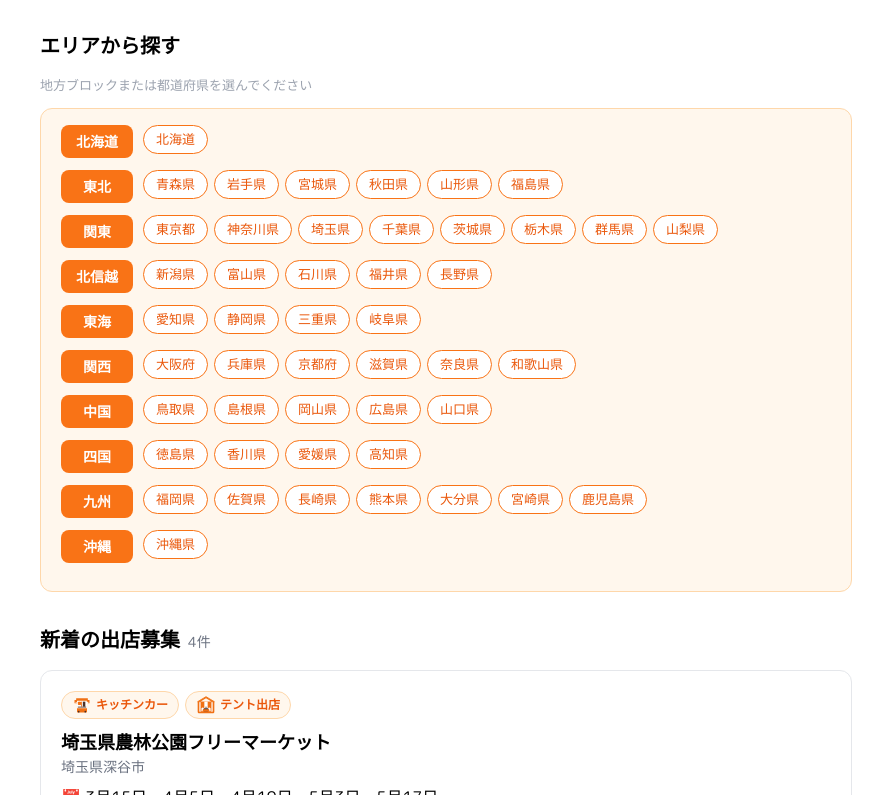
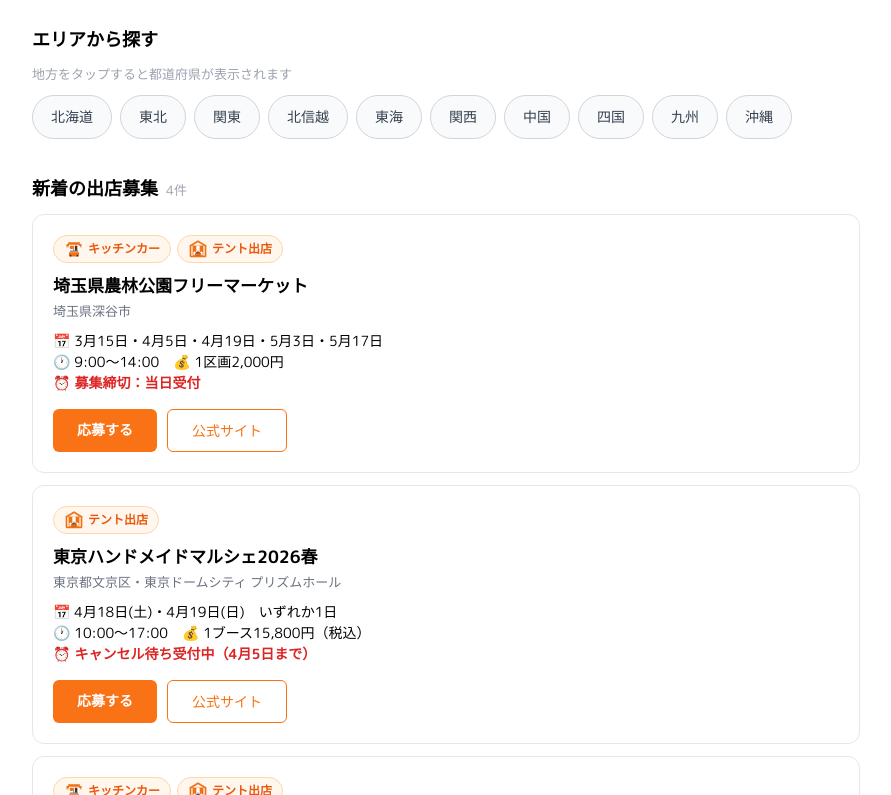
Before and after one commit to kyykkabc-hash/kitchen-car-hub, a Next.js app: page / in a window 1280 px wide. Shown: the part 525-1320 px from the top of the page, without its empty margins (194-1085 px from the left). Built offline with nearby package versions, Linux system fonts and the light colour scheme.

Commit message:
エリア選択UI改善・検索ラベル表示追加

```diff
--- a/app/EventFilter.tsx
+++ b/app/EventFilter.tsx
@@ -24,6 +24,7 @@ const EVENTS: {
   dates: string;
   detail: string;
   deadline: string;
+  application_deadline?: string;
   applyUrl: string;
   siteUrl: string;
   vendor_type: VendorType;
@@ -46,6 +47,7 @@ const EVENTS: {
     dates: "📅 4月18日(土)・4月19日(日)　いずれか1日",
     detail: "🕐 10:00〜17:00　💰 1ブース15,800円（税込）",
     deadline: "⏰ キャンセル待ち受付中（4月5日まで）",
+    application_deadline: "2026-04-05",
     applyUrl: "https://tokyo.handmade-marche.jp/entry/",
     siteUrl: "https://tokyo.handmade-marche.jp/",
     vendor_type: "tent",
@@ -68,6 +70,7 @@ const EVENTS: {
     dates: "📅 毎週土曜日　10:00〜14:00",
     detail: "💰 売上歩合制：食品12%・雑貨15%（最低3,000円）",
     deadline: "⏰ 毎月2か月先分を一斉募集（2〜3週間で締切）",
+    application_deadline: "2026-03-20",
     applyUrl: "https://marche.nougyou.tv/entry/",
     siteUrl: "https://marche.nougyou.tv/",
     vendor_type: "kitchen_car",
@@ -93,113 +96,152 @@ function VendorIcons({ type }: { type: VendorType }) {
   );
 }
 
+function EventCard({ e, urgent = false }: { e: typeof EVENTS[0]; urgent?: boolean }) {
+  return (
+    <div style={{
+      border: urgent ? "2px solid #dc2626" : "1px solid #e5e7eb",
+      borderRadius: "12px",
+      padding: "20px",
+      background: urgent ? "#fff5f5" : "#fff",
+    }}>
+      <VendorIcons type={e.vendor_type} />
+      <h3 style={{ fontSize: "17px", fontWeight: "bold", marginBottom: "4px" }}>{e.title}</h3>
+      <p style={{ color: "#6b7280", fontSize: "13px" }}>{e.location}</p>
+      <p style={{ marginTop: "8px", fontSize: "14px" }}>{e.dates}</p>
+      <p style={{ fontSize: "14px" }}>{e.detail}</p>
+      <p style={{ color: "#dc2626", fontWeight: "bold", fontSize: "14px" }}>{e.deadline}</p>
+      <div style={{ marginTop: "16px", display: "flex", gap: "10px", flexWrap: "wrap" }}>
+        <a href={e.applyUrl} target="_blank" style={{ background: urgent ? "#dc2626" : "#F97316", color: "#fff", padding: "10px 24px", borderRadius: "6px", textDecoration: "none", fontWeight: "bold", fontSize: "14px" }}>
+          応募する
+        </a>
+        <a href={e.siteUrl} target="_blank" style={{ border: `1px solid ${urgent ? "#dc2626" : "#F97316"}`, color: urgent ? "#dc2626" : "#F97316", padding: "10px 24px", borderRadius: "6px", textDecoration: "none", fontSize: "14px" }}>
+          公式サイト
+        </a>
+      </div>
+    </div>
+  );
+}
+
 export default function EventFilter() {
-  const [selectedPrefs, setSelectedPrefs] = useState<string[]>([]);
   const [selectedRegion, setSelectedRegion] = useState<string | null>(null);
+  const [selectedPrefectures, setSelectedPrefectures] = useState<string[]>([]);
 
-  const handleRegionClick = (region: typeof REGIONS[0]) => {
-    if (selectedRegion === region.name) {
+  const regionPrefs = selectedRegion
+    ? (REGIONS.find((r) => r.name === selectedRegion)?.prefs ?? [])
+    : [];
+
+  // フィルタロジック
+  const filtered = EVENTS.filter((e) => {
+    if (selectedPrefectures.length > 0) return selectedPrefectures.includes(e.pref);
+    if (selectedRegion) return regionPrefs.includes(e.pref);
+    return true;
+  });
+
+  const today = new Date();
+  today.setHours(0, 0, 0, 0);
+  const in7days = new Date(today);
+  in7days.setDate(today.getDate() + 7);
+  const urgentEvents = (selectedRegion || selectedPrefectures.length > 0)
+    ? filtered.filter((e) => {
+        if (!e.application_deadline) return false;
+        const d = new Date(e.application_deadline);
+        return d >= today && d <= in7days;
+      })
+    : [];
+
+  // エリアラベル生成
+  const areaLabel = selectedPrefectures.length > 0
+    ? selectedPrefectures.join("・")
+    : selectedRegion ?? "";
+
+  const handleRegionClick = (regionName: string) => {
+    if (selectedRegion === regionName) {
       setSelectedRegion(null);
-      setSelectedPrefs([]);
+      setSelectedPrefectures([]);
     } else {
-      setSelectedRegion(region.name);
-      setSelectedPrefs([]);
+      setSelectedRegion(regionName);
+      setSelectedPrefectures([]);
     }
   };
 
   const handlePrefClick = (pref: string) => {
-    if (selectedRegion !== null) {
-      setSelectedRegion(null);
-      setSelectedPrefs([pref]);
-    } else {
-      setSelectedPrefs((prev) =>
-        prev.includes(pref) ? prev.filter((p) => p !== pref) : [...prev, pref]
-      );
-    }
+    setSelectedPrefectures((prev) => {
+      const next = prev.includes(pref) ? prev.filter((p) => p !== pref) : [...prev, pref];
+      return next;
+    });
   };
-
-  const handleReset = () => {
-    setSelectedRegion(null);
-    setSelectedPrefs([]);
-  };
-
-  const activePrefs = selectedRegion
-    ? (REGIONS.find((r) => r.name === selectedRegion)?.prefs ?? [])
-    : selectedPrefs;
-
-  const filtered =
-    activePrefs.length === 0
-      ? EVENTS
-      : EVENTS.filter((e) => activePrefs.includes(e.pref));
-
-  const selectionLabel = selectedRegion
-    ? `${selectedRegion}（地方全体）`
-    : selectedPrefs.length > 0
-    ? selectedPrefs.join("・")
-    : null;
 
   return (
     <>
-      {/* エリア絞り込み */}
-      <section style={{ padding: "32px 24px", maxWidth: "860px", margin: "0 auto" }}>
-        <h2 style={{ fontSize: "20px", fontWeight: "bold", marginBottom: "16px" }}>エリアから探す</h2>
+      <style>{`
+        .region-scroll::-webkit-scrollbar { display: none; }
+        .region-scroll { -ms-overflow-style: none; scrollbar-width: none; }
+      `}</style>
 
-        {selectionLabel ? (
-          <div style={{
-            display: "flex", alignItems: "center", justifyContent: "space-between",
-            background: "#fff7ed", border: "1px solid #F97316", borderRadius: "8px",
-            padding: "10px 16px", marginBottom: "12px",
-          }}>
-            <span style={{ fontSize: "14px", color: "#ea580c", fontWeight: "bold" }}>
-              選択中：{selectionLabel}
-            </span>
+      <section style={{ padding: "28px 0 0", maxWidth: "860px", margin: "0 auto" }}>
+        <h2 style={{ fontSize: "18px", fontWeight: "bold", marginBottom: "12px", padding: "0 16px" }}>エリアから探す</h2>
+
+        {/* 選択中サマリー */}
+        {areaLabel ? (
+          <div style={{ display: "flex", alignItems: "center", justifyContent: "space-between", margin: "0 16px 10px", background: "#fff7ed", border: "1px solid #F97316", borderRadius: "8px", padding: "8px 12px" }}>
+            <span style={{ fontSize: "13px", color: "#ea580c", fontWeight: "bold" }}>🔍 {areaLabel}</span>
             <button
-              onClick={handleReset}
-              style={{ padding: "4px 14px", background: "#F97316", color: "#fff", border: "none", borderRadius: "6px", fontSize: "13px", fontWeight: "bold", cursor: "pointer" }}
-            >
-              リセット
-            </button>
+              onClick={() => { setSelectedRegion(null); setSelectedPrefectures([]); }}
+              style={{ background: "none", border: "none", color: "#9ca3af", fontSize: "20px", cursor: "pointer", lineHeight: 1, padding: "0 0 0 8px" }}
+            >×</button>
           </div>
         ) : (
-          <div style={{ marginBottom: "12px", fontSize: "13px", color: "#9ca3af" }}>
-            地方ブロックまたは都道府県を選んでください
-          </div>
+          <p style={{ fontSize: "13px", color: "#9ca3af", margin: "0 16px 10px" }}>地方をタップすると都道府県が表示されます</p>
         )}
 
-        <div style={{ border: "1px solid #fed7aa", borderRadius: "12px", padding: "16px 20px", background: "#fff7ed" }}>
+        {/* 地方タブ（横スクロール） */}
+        <div className="region-scroll" style={{ display: "flex", overflowX: "auto", gap: "8px", padding: "0 16px 12px" }}>
           {REGIONS.map((region) => {
-            const regionActive = selectedRegion === region.name;
+            const isSelected = selectedRegion === region.name;
             return (
-              <div key={region.name} style={{ display: "flex", alignItems: "flex-start", gap: "10px", marginBottom: "12px", flexWrap: "wrap" }}>
               <button
-                  onClick={() => handleRegionClick(region)}
+                key={region.name}
+                onClick={() => handleRegionClick(region.name)}
                 style={{
-                    flexShrink: 0, minWidth: "72px", padding: "6px 14px", borderRadius: "8px",
-                    fontWeight: "bold", fontSize: "14px", cursor: "pointer", border: "none",
-                    background: regionActive ? "#c2410c" : "#F97316", color: "#fff",
-                    boxShadow: regionActive ? "0 2px 8px rgba(249,115,22,0.5)" : "none",
-                    transform: regionActive ? "scale(1.05)" : "scale(1)",
-                    transition: "all 0.15s",
+                  flexShrink: 0,
+                  height: "44px",
+                  padding: "0 18px",
+                  borderRadius: "22px",
+                  border: isSelected ? "none" : "1.5px solid #d1d5db",
+                  background: isSelected ? "#F97316" : "#f9fafb",
+                  color: isSelected ? "#fff" : "#374151",
+                  fontWeight: isSelected ? "bold" : "normal",
+                  fontSize: "14px",
+                  cursor: "pointer",
+                  whiteSpace: "nowrap",
                 }}
               >
                 {region.name}
               </button>
-                <div style={{ display: "flex", flexWrap: "wrap", gap: "6px", flex: 1 }}>
-                  {region.prefs.map((pref) => {
-                    const prefActive = !selectedRegion && selectedPrefs.includes(pref);
+            );
+          })}
+        </div>
+
+        {/* 都道府県グリッド */}
+        {regionPrefs.length > 0 && (
+          <div style={{ padding: "12px 16px", background: "#fff7ed", borderTop: "1px solid #fed7aa", borderBottom: "1px solid #fed7aa" }}>
+            <div style={{ display: "grid", gridTemplateColumns: "repeat(3, 1fr)", gap: "8px" }}>
+              {regionPrefs.map((pref) => {
+                // selectedPrefectures が空 → 地方全体選択中 → 全ボタンオレンジ
+                const active = selectedPrefectures.length === 0 || selectedPrefectures.includes(pref);
                 return (
                   <button
                     key={pref}
                     onClick={() => handlePrefClick(pref)}
                     style={{
-                          padding: prefActive ? "5px 14px" : "4px 12px", borderRadius: "20px",
-                          fontSize: "13px", cursor: "pointer", border: "1.5px solid #F97316",
-                          background: prefActive ? "#F97316" : "#fff",
-                          color: prefActive ? "#fff" : "#ea580c",
-                          fontWeight: prefActive ? "bold" : "normal",
-                          boxShadow: prefActive ? "0 2px 6px rgba(249,115,22,0.4)" : "none",
-                          transform: prefActive ? "scale(1.07)" : "scale(1)",
-                          transition: "all 0.15s",
+                      height: "44px",
+                      borderRadius: "8px",
+                      border: active ? "none" : "1.5px solid #F97316",
+                      background: active ? "#F97316" : "#fff",
+                      color: active ? "#fff" : "#ea580c",
+                      fontWeight: active ? "bold" : "normal",
+                      fontSize: "13px",
+                      cursor: "pointer",
                     }}
                   >
                     {pref}
@@ -208,50 +250,34 @@ export default function EventFilter() {
               })}
             </div>
           </div>
-            );
-          })}
+        )}
+      </section>
+
+      {/* 締切間近セクション */}
+      {urgentEvents.length > 0 && (
+        <section style={{ padding: "24px 16px 16px", maxWidth: "860px", margin: "0 auto" }}>
+          <h2 style={{ fontSize: "18px", fontWeight: "bold", marginBottom: "12px", color: "#dc2626" }}>
+            締切間近の出店募集{areaLabel ? `（${areaLabel}）` : ""} 🔥
+            <span style={{ fontSize: "13px", fontWeight: "normal", color: "#9ca3af", marginLeft: "8px" }}>{urgentEvents.length}件</span>
+          </h2>
+          <div style={{ display: "flex", flexDirection: "column", gap: "12px" }}>
+            {urgentEvents.map((e, i) => <EventCard key={i} e={e} urgent />)}
           </div>
         </section>
+      )}
 
-      {/* イベント一覧 */}
-      <section style={{ padding: "0 24px 48px", maxWidth: "860px", margin: "0 auto" }}>
-        <h2 style={{ fontSize: "20px", fontWeight: "bold", marginBottom: "16px" }}>
-          {selectedRegion
-            ? `${selectedRegion}の出店募集`
-            : selectedPrefs.length > 0
-            ? `${selectedPrefs.join("・")}の出店募集`
-            : "新着の出店募集"}
-          <span style={{ fontSize: "14px", fontWeight: "normal", color: "#6b7280", marginLeft: "8px" }}>
-            {filtered.length}件
-          </span>
+      {/* 出店募集一覧 */}
+      <section style={{ padding: "24px 16px 48px", maxWidth: "860px", margin: "0 auto" }}>
+        <h2 style={{ fontSize: "18px", fontWeight: "bold", marginBottom: "12px" }}>
+          新着の出店募集{areaLabel ? `（${areaLabel}）` : ""}
+          <span style={{ fontSize: "13px", fontWeight: "normal", color: "#9ca3af", marginLeft: "8px" }}>{filtered.length}件</span>
         </h2>
-
         {filtered.length === 0 ? (
-          <p style={{ color: "#6b7280", padding: "32px 0", textAlign: "center" }}>
-            このエリアの募集情報は現在ありません。
-          </p>
+          <p style={{ color: "#6b7280", padding: "32px 0", textAlign: "center" }}>このエリアの募集情報は現在ありません。</p>
         ) : (
-          filtered.map((e, i) => (
-            <div
-              key={i}
-              style={{ border: "1px solid #e5e7eb", borderRadius: "12px", padding: "20px", marginTop: i === 0 ? 0 : "16px" }}
-            >
-              <VendorIcons type={e.vendor_type} />
-              <h3 style={{ fontSize: "18px", fontWeight: "bold" }}>{e.title}</h3>
-              <p style={{ color: "#6b7280", fontSize: "14px" }}>{e.location}</p>
-              <p style={{ marginTop: "8px" }}>{e.dates}</p>
-              <p>{e.detail}</p>
-              <p style={{ color: "#dc2626", fontWeight: "bold" }}>{e.deadline}</p>
-              <div style={{ marginTop: "16px", display: "flex", gap: "12px", flexWrap: "wrap" }}>
-                <a href={e.applyUrl} target="_blank" style={{ background: "#F97316", color: "#fff", padding: "10px 24px", borderRadius: "6px", textDecoration: "none", fontWeight: "bold" }}>
-                  応募する
-                </a>
-                <a href={e.siteUrl} target="_blank" style={{ border: "1px solid #F97316", color: "#F97316", padding: "10px 24px", borderRadius: "6px", textDecoration: "none" }}>
-                  公式サイト
-                </a>
+          <div style={{ display: "flex", flexDirection: "column", gap: "12px" }}>
+            {filtered.map((e, i) => <EventCard key={i} e={e} />)}
           </div>
-            </div>
-          ))
         )}
       </section>
     </>
```
Also changed, not shown: .claude/settings.local.json, 1 other file (tests, documents, lock files or other folders). Lines whose indentation alone changed are shown as unchanged.
